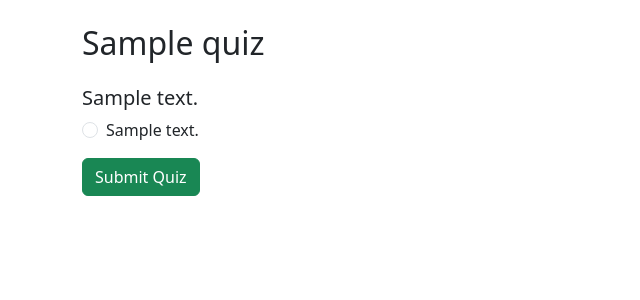
After one commit to naty1914/quiz-app, a Flask app: page /quiz/1 in a window 1280 px wide. The commit adds this page. Shown: the top 300 px of the page, without its empty margins (0-640 px from the left). Run offline with Flask 3, Linux system fonts and the light colour scheme; a user stored in the database is signed in; tables that the repository leaves empty hold one stand-in row (values such as "Sample post").

Commit message:
Create tech-related questions and a basic quiz-taking interface to display questions with possible answers

```diff
--- a/app/__init__.py
+++ b/app/__init__.py
@@ -14,6 +14,7 @@ def create_app():
     app.config['SECRET_KEY'] =os.environ.get('SECRET_KEY')
     app.config['SQLALCHEMY_DATABASE_URI'] = 'sqlite:///site.db'
     app.config['SQLALCHEMY_TRACK_MODIFICATIONS'] = False
+    app.config['DEBUG'] = True
 
     db.init_app(app)
     login_manager.init_app(app)
--- a/app/app.py
+++ b/app/app.py
@@ -1,7 +1,7 @@
-from flask import Blueprint, render_template, redirect, url_for, flash, request
+from flask import Blueprint, render_template, redirect, url_for, request
 from flask_login import current_user, login_user, logout_user, login_required
 from app import db
-from app.models import User
+from app.models import Answer, Quiz, User
 
 
 app = Blueprint('app', __name__)
@@ -43,6 +43,7 @@ def login():
 
         if user and user.check_password(password):
             login_user(user)
+            print("login successful")
             return redirect(url_for('app.dashboard'))
         else:
             return render_template('login.html', error='Login failed. Please check your email and password.')
@@ -57,12 +58,25 @@ def dashboard():
 
 @app.route('/logout')
 def logout():
+    print("logging out")
     logout_user()
-    return render_template('index.html', message='Logged out successfully!', message_class='success')
+    return redirect(url_for('app.index'))
+
+
+@app.route('/quiz_categories')
+@login_required
+def quizzes():
+    quizzes = Quiz.query.all()
+    return render_template('quiz_categories.html', quizzes=quizzes)
+
+@app.route('/quiz/<int:quiz_id>')
+@login_required
+def quiz(quiz_id):
+    quiz = Quiz.query.get_or_404(quiz_id)
+    return render_template('quiz.html', quiz=quiz)
 
 
 if __name__ == '__main__':
     from app import create_app
     app_instance = create_app()
     app_instance.run(debug=True)
-    app.config['DEBUG'] = True
--- a/app/models.py
+++ b/app/models.py
@@ -20,10 +20,15 @@ class Quiz(db.Model):
     title = db.Column(db.String(100), nullable=False)
     description = db.Column(db.String(200))
 
+    questions = db.relationship('Question', backref='quiz', lazy=True)
+
+
 class Question(db.Model):
     id = db.Column(db.Integer, primary_key=True)
     question_text = db.Column(db.String(200), nullable=False)
     quiz_id = db.Column(db.Integer, db.ForeignKey('quiz.id'), nullable=False)
+
+    answers = db.relationship('Answer', backref='question', lazy=True)
 
 class Answer(db.Model):
     id = db.Column(db.Integer, primary_key=True)
--- a/app/templates/dashboard.html
+++ b/app/templates/dashboard.html
@@ -18,7 +18,8 @@
             <li><strong>Email:</strong> {{ user.email }}</li>
         </ul>
 
-        <a href="{{ url_for('app.index') }}" class="btn btn-danger">Logout</a>
+        <a href="{{ url_for('app.logout') }}" class="btn btn-danger">Logout</a>
+        <a href="{{ url_for('app.quizzes') }}" class="btn btn-danger">Take quiz</a>
     </div>
 </body>
 </html>
--- /dev/null
+++ b/app/templates/quiz.html
@@ -0,0 +1,28 @@
+<!DOCTYPE html>
+<html lang="en">
+<head>
+    <meta charset="UTF-8">
+    <meta name="viewport" content="width=device-width, initial-scale=1.0">
+    <link href="https://cdn.jsdelivr.net/npm/bootstrap@5.3.3/dist/css/bootstrap.min.css" rel="stylesheet" integrity="sha384-QWTKZyjpPEjISv5WaRU9OFeRpok6YctnYmDr5pNlyT2bRjXh0JMhjY6hW+ALEwIH" crossorigin="anonymous">
+    <title>{{ quiz.title }}</title>
+</head>
+<body>
+    <div class="container">
+        <h2 class="my-4">{{ quiz.title }}</h2>
+        <form action="" >
+            {% for question in quiz.questions %}
+                <div class="mb-3">
+                    <h5>{{ question.question_text }}</h5>
+                    {% for answer in question.answers %}
+                        <div class="form-check">
+                            <input class="form-check-input" type="radio" name="question_{{ question.id }}" value="{{ answer.id }}" required>
+                            <label class="form-check-label">{{ answer.answer_text }}</label>
+                        </div>
+                    {% endfor %}
+                </div>
+            {% endfor %}
+            <button type="submit" class="btn btn-success">Submit Quiz</button>
+        </form>
+    </div>
+</body>
+</html>
```
Also changed, not shown: app/templates/quiz_categories.html (added, +22 -0 lines), tech_question.py (added, +75 -0 lines), verify_dummy_data.py (renamed from veryfy.py).
